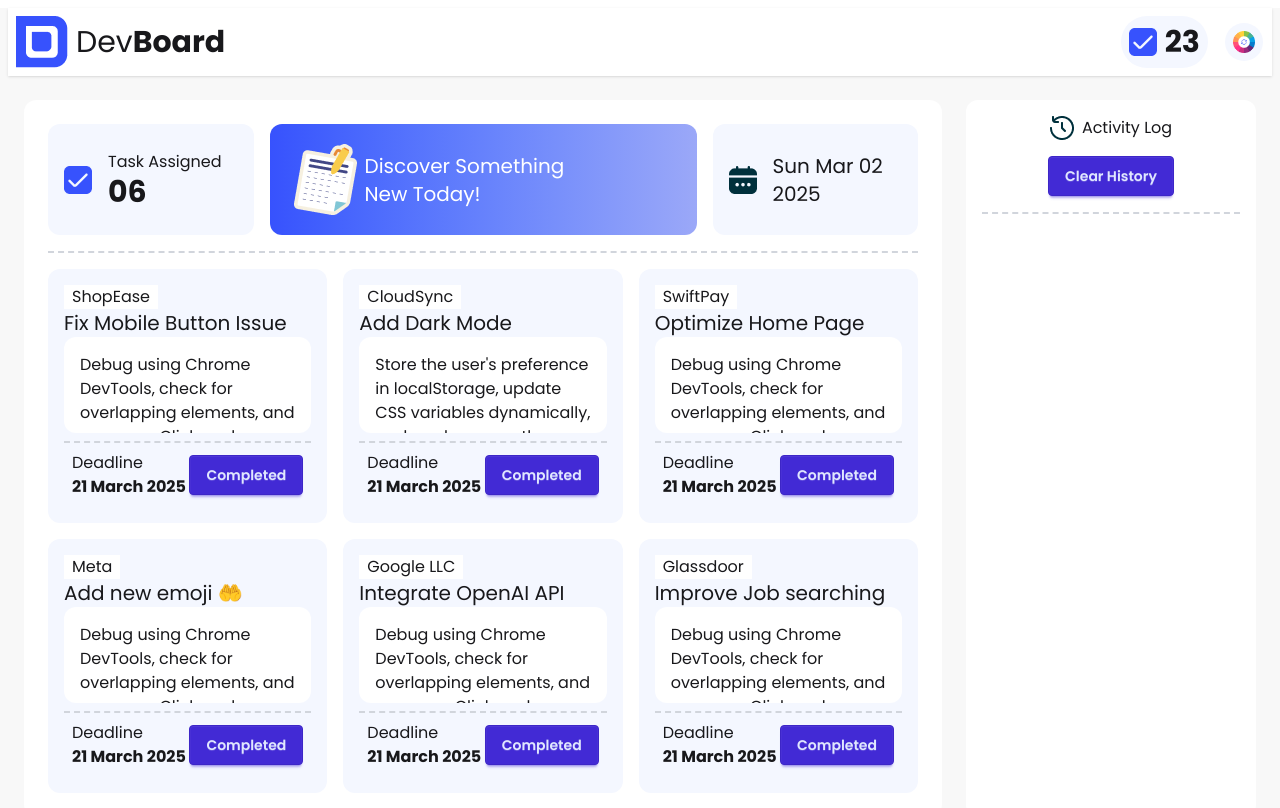
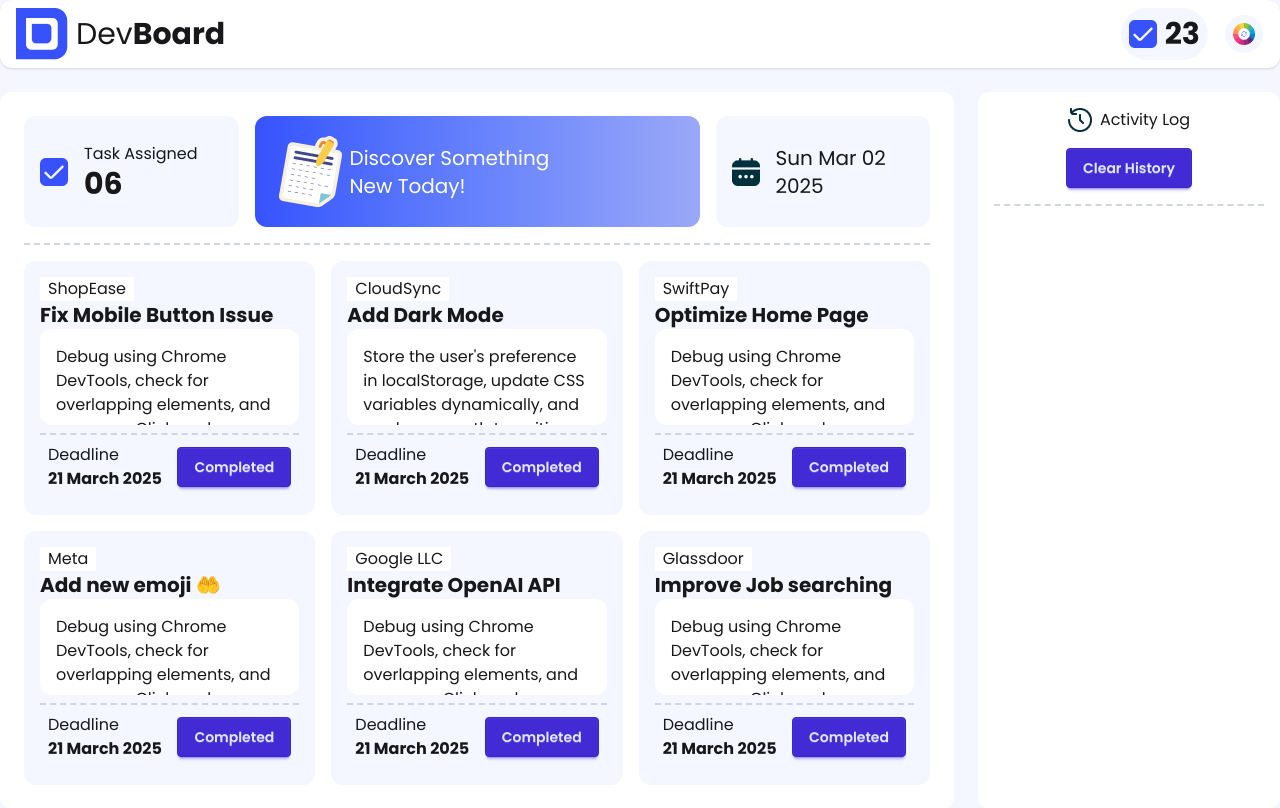
Before and after one commit to khushbul10/a05, a plain HTML site: page index.html in a window 1280 px wide. Drawn offline with nearby package versions, Linux system fonts and the light colour scheme.

Commit message:
theme button added

```diff
--- a/blogs.html
+++ b/blogs.html
@@ -4,6 +4,7 @@
     <meta charset="UTF-8">
     <meta name="viewport" content="width=device-width, initial-scale=1.0">
     <title>Blogs</title>
+    <link rel="shortcut icon" href="assets/logo.png" type="image/x-icon">
 
     <!-- daisy ui  -->
     <link href="https://cdn.jsdelivr.net/npm/daisyui@5" rel="stylesheet" type="text/css" />
@@ -43,34 +44,54 @@
         <div>
             <div class="bg-white shadow-sm mt-4">
                 <h3 class="font-bold p-4 text-xl border-b-2 border-gray-300 border-dashed  ">Question-1: What are the different ways to select an element in the DOM?</h3>
-                <p class="text-xl p-4">Answer: There are multiple ways to select an element in the DOM. Some of them are:</p>
+                <div class="text-xl p-4">Answer: There are multiple ways to select an element in the DOM. Some of them are:
+                    <ol class="list-decimal px-6">
+                        <li>By ID-getElementById()</li>
+                        <li>By Class Name-getElementsByClassName()</li>
+                        <li>By Tag Name-getElementsByTagName()</li>
+                        <li>By CSS Selector (First Match)-querySelector()</li>
+                        <li>By CSS Selector (All Matches)-querySelectorAll()</li>
+                    </ol>
+                </div>
             </div>
             <div class="bg-white shadow-sm mt-4">
                 <h3 class="font-bold p-4 text-xl border-b-2 border-gray-300 border-dashed  ">Question-2: What is the difference between innerHTML, innerText, and textContent ?</h3>
-                <p class="text-xl p-4">Answer: There are multiple ways to select an element in the DOM. Some of them are:</p>
+                <p class="text-xl p-4">
+                    1. innerHTML: Retrieves or sets the HTML content inside an element.
+                    <br>
+                    2. innerText: Retrieves or sets the visible text content of an element.
+                    <br>
+                    3. textContent: Retrieves or sets the text content of an element including hidden text.
+                </p>
             </div>
             <div class="bg-white shadow-sm mt-4">
                 <h3 class="font-bold p-4 text-xl border-b-2 border-gray-300 border-dashed  ">Question-3: What is event delegation in the DOM?
 
                 </h3>
-                <p class="text-xl p-4">Answer: There are multiple ways to select an element in the DOM. Some of them are:</p>
+                <p class="text-xl p-4">Event delegation is a technique where a single event listener is added to a parent element to handle events on its child elements, including those added dynamically.</p>
             </div>
             <div class="bg-white shadow-sm mt-4">
                 <h3 class="font-bold p-4 text-xl border-b-2 border-gray-300 border-dashed  ">Question-4: What is event bubbling in the DOM?
 
 
                 </h3>
-                <p class="text-xl p-4">Answer: There are multiple ways to select an element in the DOM. Some of them are:</p>
+                <p class="text-xl p-4">Event bubbling is a mechanism in the DOM where an event starts at the target element and propagates up through its parent elements until it reaches the root.</p>
             </div>
             <div class="bg-white shadow-sm mt-4">
                 <h3 class="font-bold p-4 text-xl border-b-2 border-gray-300 border-dashed  ">Question-5: How do you create, add, and remove elements using JavaScript?
                 </h3>
-                <p class="text-xl p-4">Answer: There are multiple ways to select an element in the DOM. Some of them are:</p>
+                <p class="text-xl p-4">1. Create an Element using document.createElement().
+                    <br>
+                    2. Add an Element using append(), appendChild(), prepend().
+                    <br>
+                    3. Remove an Element using removeChild() or remove().
+                </p>
             </div>
         </div>
     </main>
 
     <script>
+        document.documentElement.style.backgroundColor = '#F4F7FF';
         const backBtn = document.getElementById('back-btn');
         backBtn.addEventListener('click', () => {
             window.location.href = 'index.html';
--- a/index.html
+++ b/index.html
@@ -5,6 +5,7 @@
     <meta charset="UTF-8">
     <meta name="viewport" content="width=device-width, initial-scale=1.0">
     <title>Dev Board</title>
+    <link rel="shortcut icon" href="assets/logo.png" type="image/x-icon">
 
     <!-- daisy ui  -->
     <link href="https://cdn.jsdelivr.net/npm/daisyui@5" rel="stylesheet" type="text/css" />
@@ -24,10 +25,10 @@
     </style>
 </head>
 
-<body class="bg-base-200">
-    <header >
-        <nav class="m-2">
-            <div class="navbar bg-base-100 shadow-sm">
+<body class="">
+    <header class="container mx-auto">
+        <nav class="">
+            <div class="navbar px-4 rounded-xl bg-base-100 shadow-sm">
                 <div class="flex-1">
                     <div class="flex gap-2 items-center">
                         <img src="assets/logo.png" alt="">
@@ -51,7 +52,7 @@
             </div>
         </nav>
     </header>
-    <main class="grid rounded-xl grid-cols-4 m-6 gap-6 ">
+    <main class="container mx-auto grid rounded-xl grid-cols-4 m-6 gap-6 ">
         <section class="col-span-3 rounded-xl bg-base-100 p-4 ">
             <div class="navbar grid grid-cols-4 gap-4 ">
                 <div class="navbar-start rounded-xl w-full h-full p-4 bg-[#F4F7FF]">
@@ -77,7 +78,7 @@
                 <div class="grid grid-cols-3 gap-4">
                     <div class="card flex justify-between bg-[#F4F7FF] p-4 rounded-xl">
                         <h3 class="bg-white w-fit px-2">ShopEase</h3>
-                        <h2 class="text-xl ">Fix Mobile Button Issue</h2>
+                        <h2 class="text-xl font-bold">Fix Mobile Button Issue</h2>
                         <p class="h-24 mb-2 rounded-xl overflow-hidden p-4 bg-white">Debug using Chrome DevTools, check for overlapping elements, and ensure onClick works properly
                             and ensure onClick works properly</p>
                         <div class="flex justify-between border-t-2 border-gray-300 border-dashed p-2 items-center">
@@ -92,7 +93,7 @@
                     </div>
                     <div class="card flex justify-between bg-[#F4F7FF] p-4 rounded-xl">
                         <h3 class="bg-white w-fit px-2">CloudSync</h3>
-                        <h2 class="text-xl ">Add Dark Mode</h2>
+                        <h2 class="text-xl font-bold">Add Dark Mode</h2>
                         <p class="h-24 mb-2 rounded-xl overflow-hidden p-4 bg-white">Store the user's preference in localStorage, update CSS variables dynamically, and apply a smooth transition effect.</p>
                         <div class="flex justify-between border-t-2 border-gray-300 border-dashed p-2 items-center">
                             <div>
@@ -106,7 +107,7 @@
                     </div>
                     <div class="card flex justify-between bg-[#F4F7FF] p-4 rounded-xl">
                         <h3 class="bg-white w-fit px-2">SwiftPay</h3>
-                        <h2 class="text-xl ">Optimize Home Page</h2>
+                        <h2 class="text-xl font-bold">Optimize Home Page</h2>
                         <p class="h-24 mb-2 rounded-xl overflow-hidden p-4 bg-white">Debug using Chrome DevTools, check for overlapping elements, and ensure onClick works properly
                             and ensure onClick works properly</p>
                         <div class="flex justify-between border-t-2 border-gray-300 border-dashed p-2 items-center">
@@ -121,7 +122,7 @@
                     </div>
                     <div class="card flex justify-between bg-[#F4F7FF] p-4 rounded-xl">
                         <h3 class="bg-white w-fit px-2">Meta</h3>
-                        <h2 class="text-xl ">Add new emoji &#x1F932;</h2>
+                        <h2 class="text-xl font-bold">Add new emoji &#x1F932;</h2>
                         <p class="h-24 mb-2 rounded-xl overflow-hidden p-4 bg-white">Debug using Chrome DevTools, check for overlapping elements, and ensure onClick works properly
                             and ensure onClick works properly</p>
                         <div class="flex justify-between border-t-2 border-gray-300 border-dashed p-2 items-center">
@@ -136,7 +137,7 @@
                     </div>
                     <div class="card flex justify-between bg-[#F4F7FF] p-4 rounded-xl">
                         <h3 class="bg-white w-fit px-2">Google LLC</h3>
-                        <h2 class="text-xl ">Integrate OpenAI API</h2>
+                        <h2 class="text-xl font-bold">Integrate OpenAI API</h2>
                         <p class="h-24 mb-2 rounded-xl overflow-hidden p-4 bg-white">Debug using Chrome DevTools, check for overlapping elements, and ensure onClick works properly
                             and ensure onClick works properly</p>
                         <div class="flex justify-between border-t-2 border-gray-300 border-dashed p-2 items-center">
@@ -151,7 +152,7 @@
                     </div>
                     <div class="card flex justify-between bg-[#F4F7FF] p-4 rounded-xl">
                         <h3 class="bg-white w-fit px-2">Glassdoor</h3>
-                        <h2 class="text-xl ">Improve Job searching </h2>
+                        <h2 class="text-xl font-bold">Improve Job searching </h2>
                         <p class="h-24 mb-2 rounded-xl overflow-hidden p-4 bg-white">Debug using Chrome DevTools, check for overlapping elements, and ensure onClick works properly
                             and ensure onClick works properly</p>
                         <div class="flex justify-between border-t-2 border-gray-300 border-dashed p-2 items-center">
@@ -186,9 +187,10 @@
     </main>
 
     <script>
+        document.documentElement.style.backgroundColor = '#F4F7FF';
         document.getElementById('btn-theme').addEventListener('click', () => {
             const randomColor = '#' + Math.floor(Math.random()*16777215).toString(16);
-            document.body.style.backgroundColor = randomColor;
+            document.documentElement.style.backgroundColor = randomColor;
         });
     </script>
     <script src="script/main.js"></script>
--- a/script/main.js
+++ b/script/main.js
@@ -1,9 +1,4 @@
-// let parent;
-// document.getElementsByClassName('btn-completed')
-// console.log(btnCompleted);
-// btnCompleted.addEventListener('click', function() {
 
-// });
 document.querySelectorAll('.btn-completed').forEach(button => {
     button.addEventListener('click', (e) => {
         let card = e.target.closest('.card');
```
